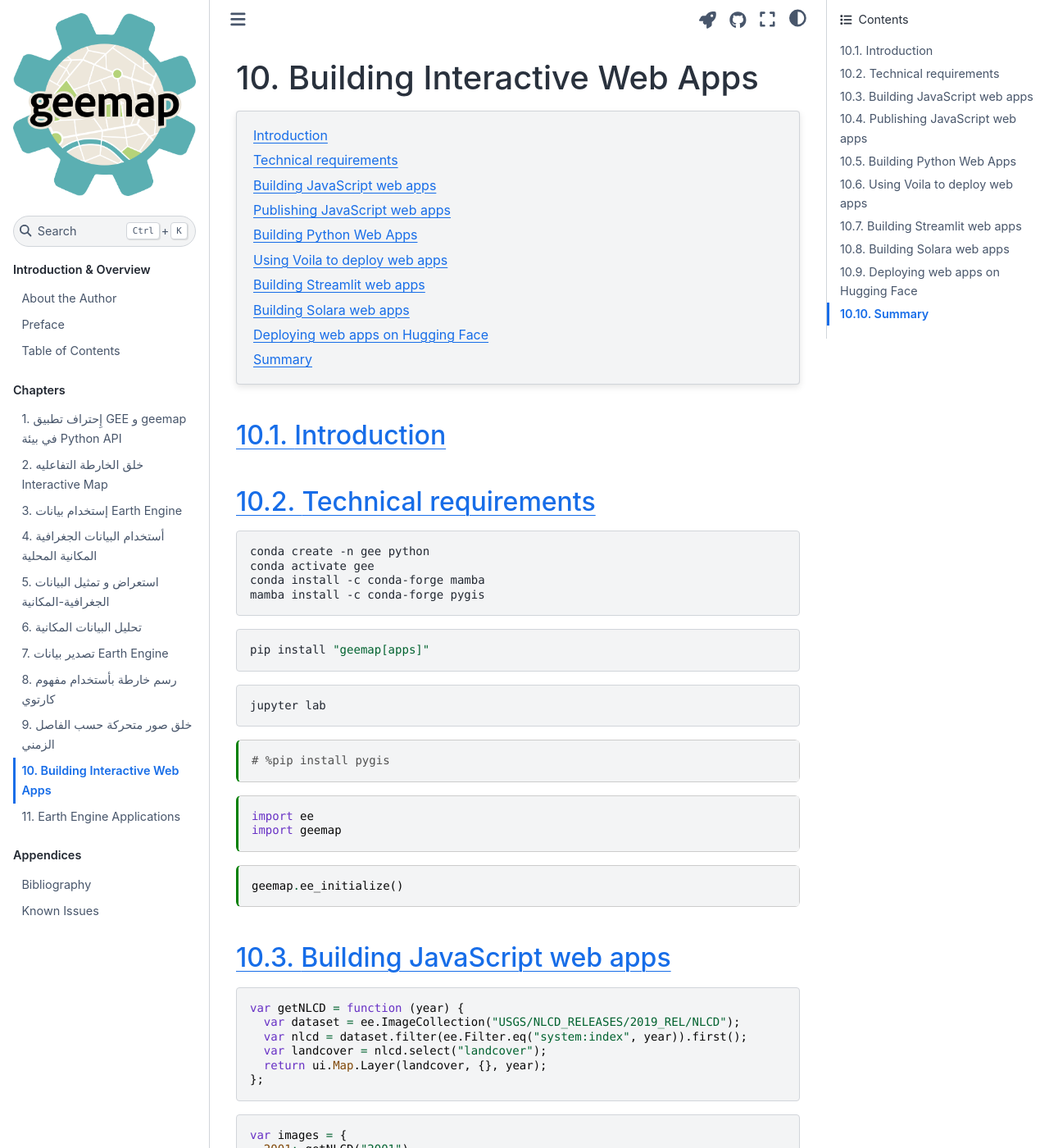
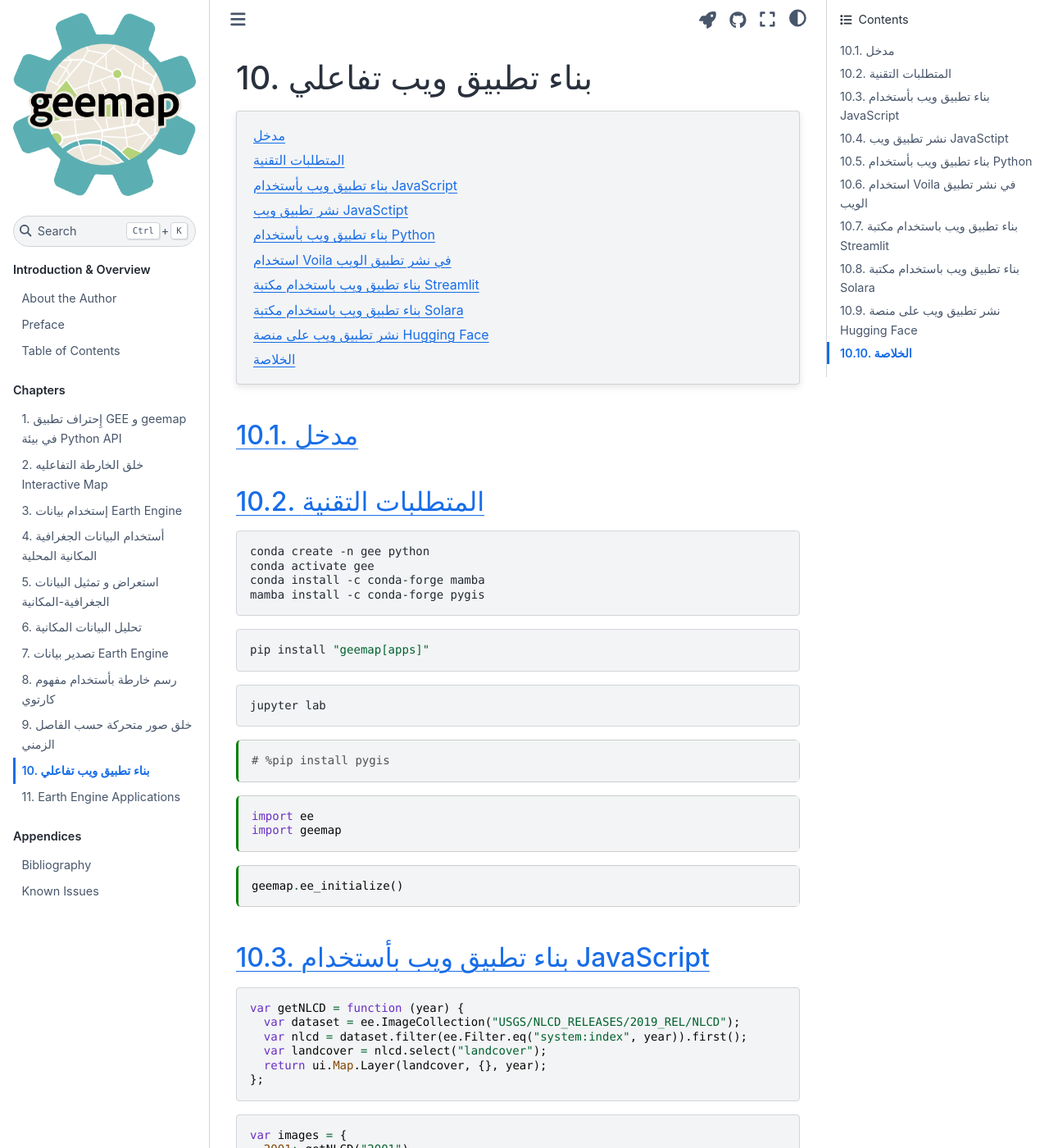
Before and after one commit to giswqs/geebook-arabic, a Jupyter Book: the page built from chapters/10_webapps.md, in a window 1280 px wide and 1400 px high. Shown: the whole window at 82% size. Built offline with Jupyter Book 1.0.4 settings and Sphinx 7.4.7 and the Sphinx Book theme 1.1.4, drawn with Linux system fonts in a browser that asks for light colours; some of the changed text lies outside the part shown.

Commit message:
Update 10_webapps.md

````diff
--- a/chapters/10_webapps.md
+++ b/chapters/10_webapps.md
@@ -11,16 +11,16 @@ kernelspec:
   name: python3
 ---
 
-# Building Interactive Web Apps
+# بناء تطبيق ويب تفاعلي
 
 ```{contents}
 :local:
 :depth: 2
 ```
 
-## Introduction
+## مدخل
 
-## Technical requirements
+## المتطلبات التقنية
 
 ```bash
 conda create -n gee python
@@ -50,7 +50,7 @@ import geemap
 geemap.ee_initialize()
 ```
 
-## Building JavaScript web apps
+## بناء تطبيق ويب بأستخدام JavaScript
 
 ```javascript
 var getNLCD = function (year) {
@@ -223,9 +223,9 @@ var linker = ui.Map.Linker([leftMap, rightMap]);
 leftMap.setCenter(-100, 40, 4);
 ```
 
-## Publishing JavaScript web apps
+## نشر تطبيق ويب JavaSctipt
 
-## Building Python Web Apps
+## بناء تطبيق ويب بأستخدام Python
 
 ```{code-cell} ipython3
 import ee
@@ -284,7 +284,7 @@ Map.ts_inspector(
 Map
 ```
 
-## Using Voila to deploy web apps
+## استخدام Voila في نشر تطبيق الويب
 
 ```bash
 cd /path/to/ngrok/dir
@@ -313,7 +313,7 @@ voila --no-browser --strip_sources=False nlcd_app.ipynb
 ngrok http -auth="username:password" 8866
 ```
 
-## Building Streamlit web apps
+## بناء تطبيق ويب باستخدام مكتبة Streamlit
 
 ```bash
 streamlit hello
@@ -372,7 +372,7 @@ conda activate gee
 streamlit run app.py
 ```
 
-## Building Solara web apps
+## بناء تطبيق ويب باستخدام مكتبة Solara
 
 ```bash
 pip install solara
@@ -426,11 +426,11 @@ conda activate gee
 solara run ./pages
 ```
 
-## Deploying web apps on Hugging Face
+## نشر تطبيق ويب على منصة  Hugging Face
 
 ```{code-cell} ipython3
 import geemap
 geemap.get_ee_token()
 ```
 
-## Summary
+## الخلاصة
````
